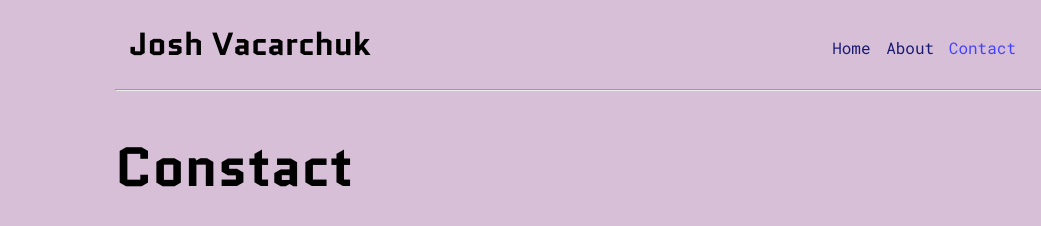
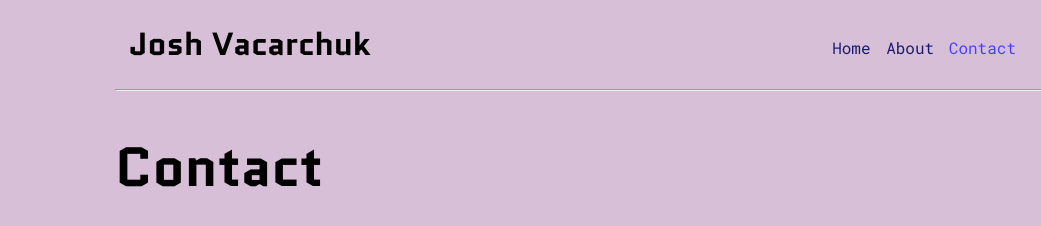
Before and after one commit to jv699/personalWebsite, a plain HTML site: page contact.html in a window 1280 px wide. Shown: the full height of the page, 0-1041 px from the left. Drawn offline with Linux system fonts and the light colour scheme; a web font is replaced by a local one.

Commit message:
uh i forgor

```diff
--- a/contact.html
+++ b/contact.html
@@ -30,7 +30,7 @@
 
     <hr/>
 
-    <h1 id="pageHeading">Constact</h1>
+    <h1 id="pageHeading">Contact</h1>
 
     <script src="index.js"></script>
 </body>
```
